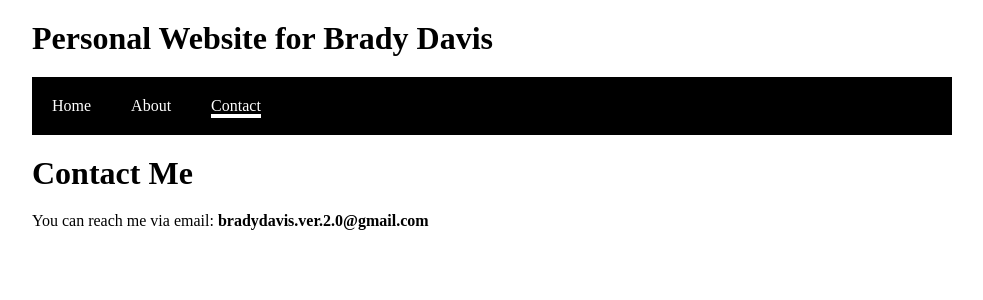
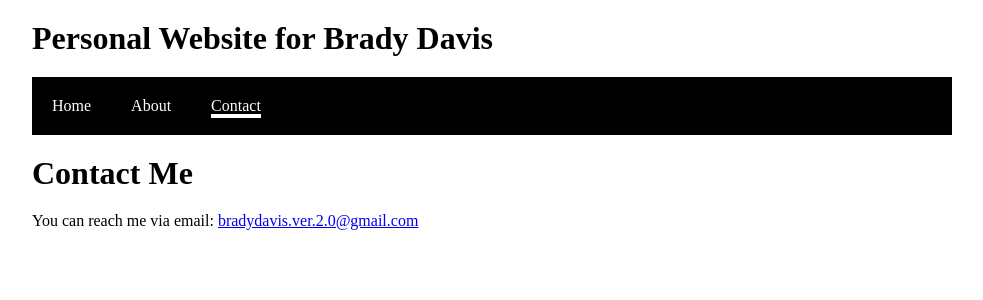
Before and after one commit to BradyDavis-Shellz/personal-site, a React (Create React App) app: page /contact in a window 1280 px wide. Shown: the top 300 px of the page, without its empty margins (148-1131 px from the left). Built offline with nearby package versions, Linux system fonts and the light colour scheme.

Commit message:
Adding actual email link

```diff
--- a/src/client/components/contact.js
+++ b/src/client/components/contact.js
@@ -1,11 +1,24 @@
 import React from 'react';
+import {Link} from 'react-router-dom';
+
+const email = 'bradydavis.ver.2.0@gmail.com';
 
 const Contact = () => (
     <div className="contact">
         <h1>{'Contact Me'}</h1>
         <p data-testid="intro-paragraph">
             {'You can reach me via email: '}
-            <strong>{'bradydavis.ver.2.0@gmail.com'}</strong>
+            <Link
+                data-testid="email-link"
+                onClick={(event) => {
+                    event.preventDefault();
+
+                    window.open(`mailto:${email}`);
+                }}
+                to="#"
+            >
+                {email}
+            </Link>
         </p>
     </div>
 );
```
Also changed, not shown: 1 other file (tests, documents, lock files or other folders).
